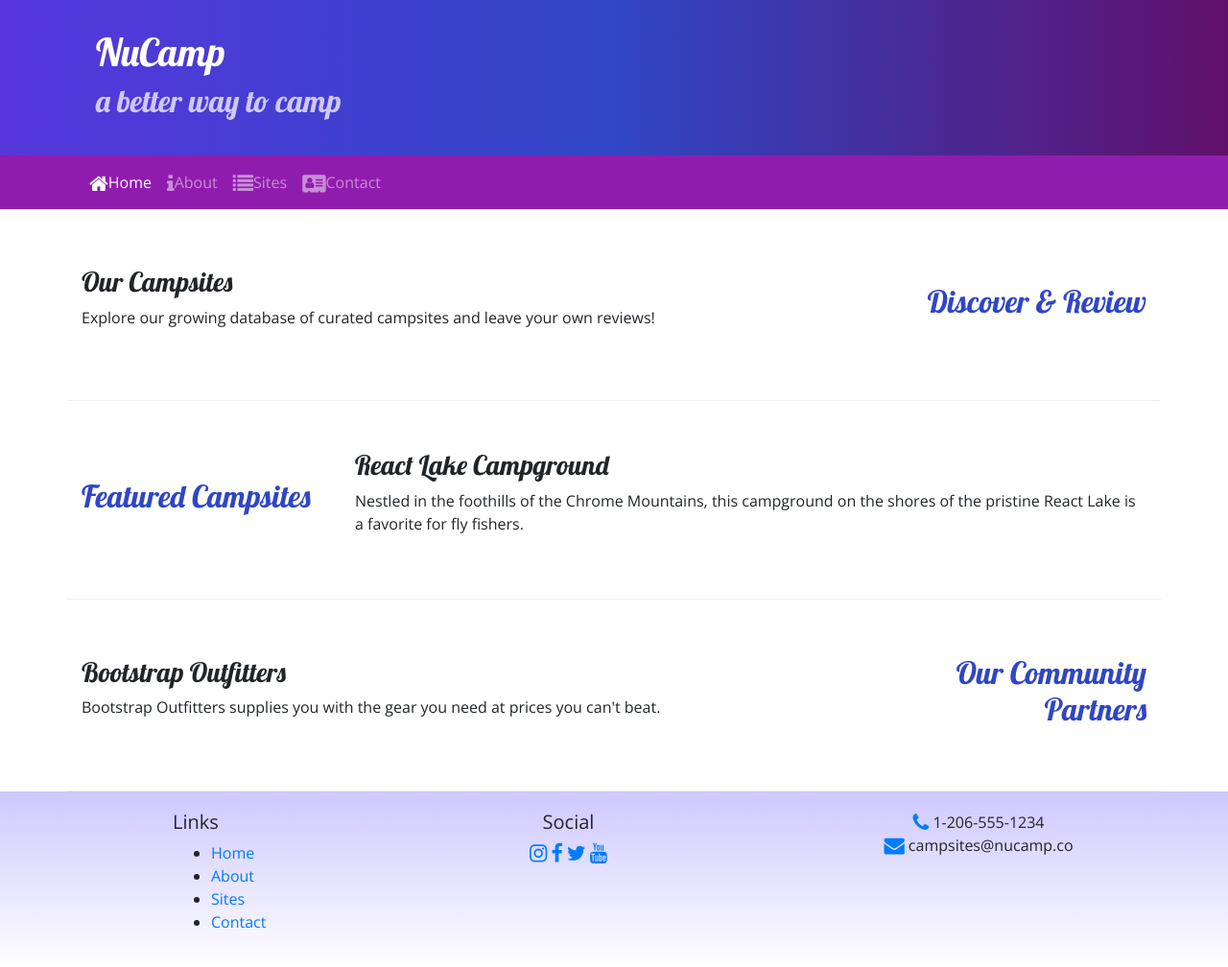
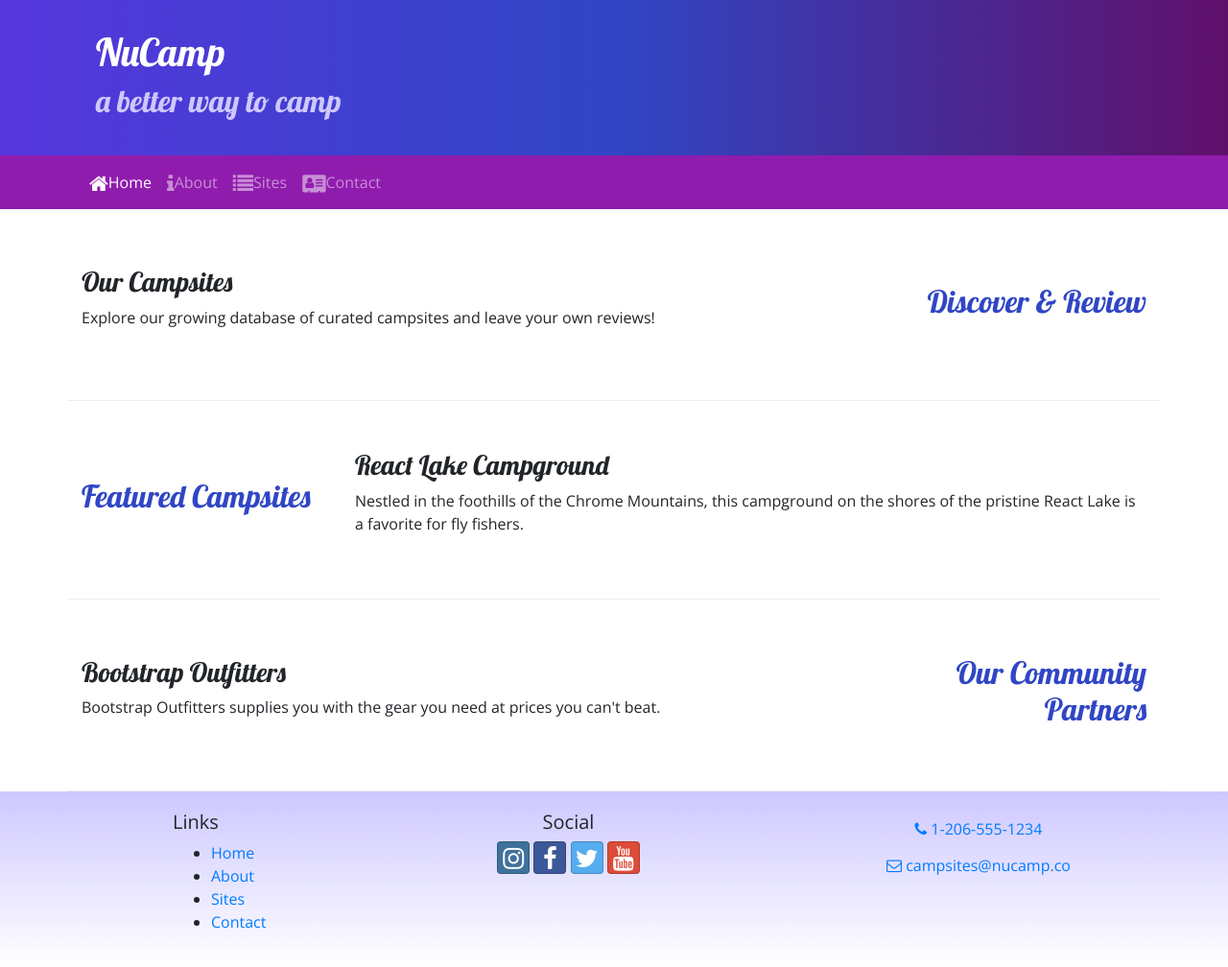
Before and after one commit to Chad-Graham/testsite, a website: page index.html in a window 1280 px wide. Shown: the whole page at 96% size. Drawn offline with nearby package versions, Linux system fonts and the light colour scheme.

Commit message:
new social icons

```diff
--- a/index.html
+++ b/index.html
@@ -97,15 +97,16 @@
                 </div>
                 <div class="col-6 col-sm-5 text-center">
                     <h5>Social</h5>
-                    <a href="http://instagram.com/"><i class="fa fa-instagram fa-lg"></i></a>
-                    <a href="http://facebook.com/"><i class="fa fa-facebook fa-lg"></i></a>
-                    <a href="http://twitter.com/"><i class="fa fa-twitter fa-lg"></i></a>
-                    <a href="http://youtube.com/"><i class="fa fa-youtube fa-lg"></i></a>
+                    <a class="btn btn-social-icon btn-instagram" href="http://instagram.com/"><i class="fa fa-instagram"></i></a>
+                    <a class="btn btn-social-icon btn-facebook" href="http://facebook.com/"><i class="fa fa-facebook"></i></a>
+                    <a class="btn btn-social-icon btn-twitter" href="http://twitter.com/"><i class="fa fa-twitter"></i></a>
+                    <a class="btn btn-social-icon btn-google" href="http://youtube.com/"><i class="fa fa-youtube"></i></a>
                 </div>
                 <div class="col-sm-4 text-center">
-                    <i class="fa fa-phone fa-lg text-primary"></i> 1-206-555-1234<br />
-                    <i class="fa fa-envelope fa-lg text-primary"></i> campsites@nucamp.co
+                    <a role="button" class="btn btn-link" href="tel:+12065551234"><i class="fa fa-phone"></i> 1-206-555-1234</a><br />
+                    <a role="button" class="btn btn-link" href="mailto:campsites@nucamp.co"><i class="fa fa-envelope-o"></i> campsites@nucamp.co</a>
                 </div>
+           </div>
             </div>
         </div>
     </footer>
```
Also changed, not shown: aboutus.html (+6 -6 lines).
